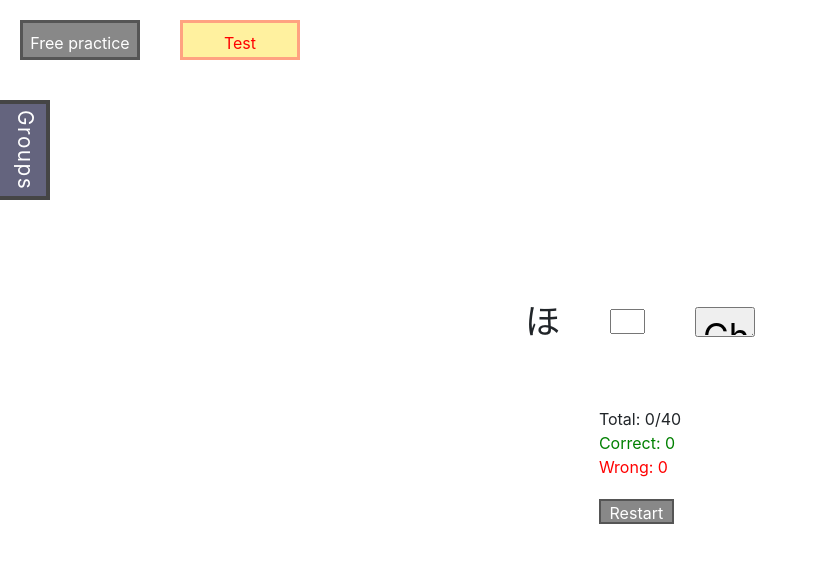
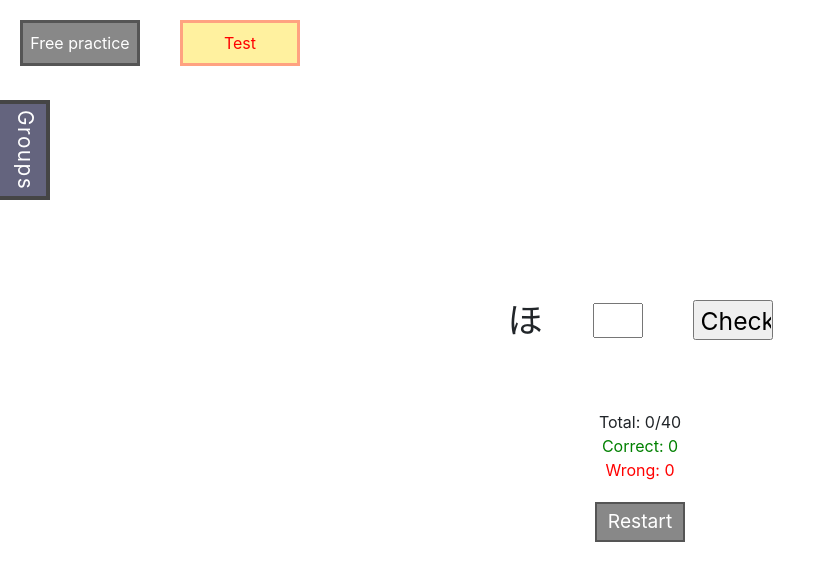
Before and after one commit to Kozjar/Hiragana-Studying, a React (Create React App) app: page / in a window 1280 px wide. Both pictures are taken after a click on the element "Test". Shown: the top 580 px of the page, without its empty margins (0-836 px from the left). Built offline with nearby package versions, Linux system fonts and the light colour scheme.

Commit message:
fix: fix wrong button displaying

```diff
--- a/src/App.scss
+++ b/src/App.scss
@@ -8,7 +8,6 @@
 
 .train-type {
   width: 120px;
-  height: 40px;
   margin: 20px;
   cursor: pointer;
   color: white;
@@ -91,8 +90,8 @@
 }
 
 .test-answer-input {
-  height: 25px;
-  width: 35px;
+  height: 35px;
+  width: 50px;
   font-size: 0.8em;
   padding: 2px;
   margin: 0 50px;
@@ -115,16 +114,26 @@
 
 .test-stats {
   margin-top: 70px;
+  display: flex;
+  flex-direction: column;
+  align-items: center;
 }
 
 .restart-btn {
-  height: 25px;
-  width: 75px;
+  height: 40px;
+  width: 90px;
   border: 2px solid #555;
   background-color: #888;
   color: white;
   text-align: center;
-  line-height: 25px;
+  line-height: 35px;
   margin-top: 20px;
+  font-size: 1.2em;
   cursor: pointer;
 }
+
+.show-btn {
+  width: 80px;
+  height: 40px;
+  font-size: 0.7em;
+}
--- a/src/components/freeTrainingComponent.js
+++ b/src/components/freeTrainingComponent.js
@@ -51,7 +51,7 @@ export default class freeTrainig extends React.Component {
           <div className='japan-char'>{this.state.currentChar.jap}</div>
           {(this.props.alphabetId === 1) && <div className={'sound ' + (this.state.showAnswer ? '' : 'hide')}>{`[ ${this.state.currentChar.hirag} ]`}</div>}
           <div className={'sound ' + (this.state.showAnswer ? '' : 'hide')}>{this.state.currentChar.ru}</div>
-          <button onClick={this.onBtnClick.bind(this)}>{this.state.showAnswer ? '>' : 'show'}</button>
+          <button className="show-btn" onClick={this.onBtnClick.bind(this)}>{this.state.showAnswer ? '>' : 'show'}</button>
         </div>
       </div>
     )
--- a/src/components/testComponent.js
+++ b/src/components/testComponent.js
@@ -95,7 +95,7 @@ export default class test extends React.Component {
         answerField =
         <form className='test-form' onSubmit={this.handleSubmit.bind(this)}>
           <input className='test-answer-input' type='text' value={this.state.answer} onChange={this.handleChange.bind(this)}></input>
-          <input className='submit-test-answer-btn' type='submit' value={this.state.isGetAnswer ? 'Next' : 'Check'}></input>
+          <input className='show-btn' type='submit' value={this.state.isGetAnswer ? 'Next' : 'Check'}></input>
         </form>
       }
 
```
